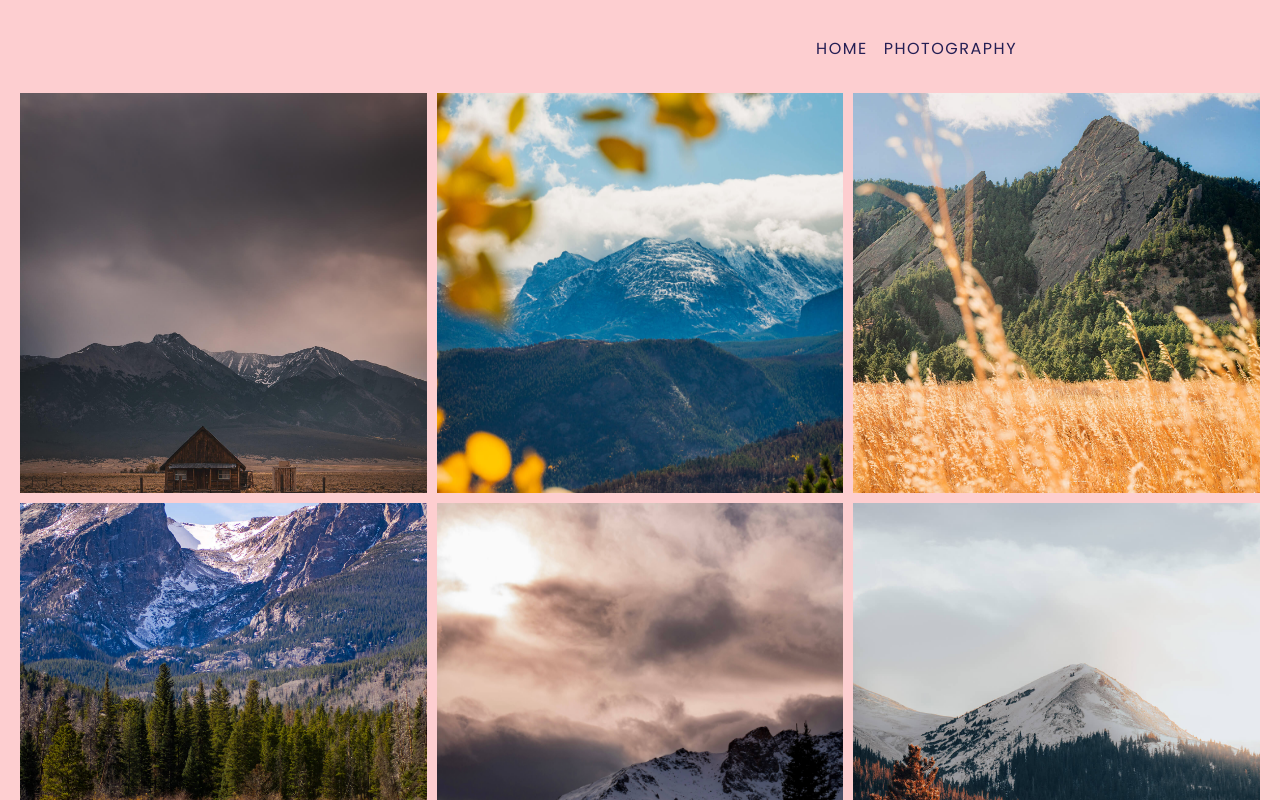
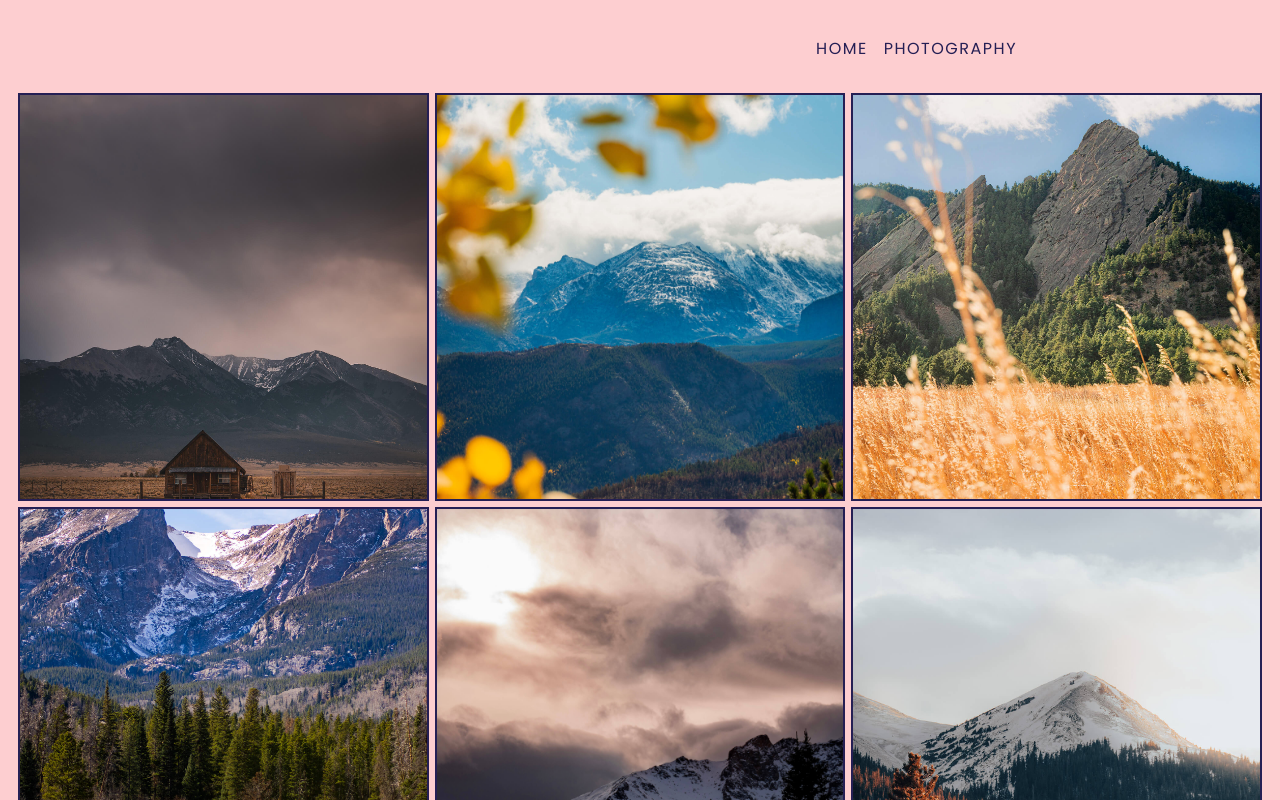
Before and after one commit to developer-gabe/nextjs-project, a Next.js app: page /photography in a window 1280 px wide. Shown: the top 800 px of the page. Built offline with nearby package versions, Linux system fonts and the light colour scheme; a small style sheet from the web is missing.

Commit message:
Keep the styles coming

```diff
--- a/components/photo-grid.jsx
+++ b/components/photo-grid.jsx
@@ -56,6 +56,7 @@ return (
 					background-size: cover;
 					background-repeat: no-repeat;
 					justify-self: center;
+					border: 2px solid #251f54;
 				}
 
 				.photo-grid__controls {
--- a/components/side-by-side-bio.jsx
+++ b/components/side-by-side-bio.jsx
@@ -69,7 +69,7 @@ const sideByBio = ({ userName, userImage, userTitle, userBio }) => {
           background-size: cover;
           background-position: center;
           height: 100%;
-					border-radius: 50px 0px 0px 50px
+					border-radius: 50px 0px 0px 50px;
         }
 
         @media (max-width: 768px) {
--- a/styles/globals.css
+++ b/styles/globals.css
@@ -27,6 +27,10 @@ body {
 .Home, .Posts, article {
 	max-width: 700px;
 	margin: auto;
+}
+
+img {
+	border: 2px solid #251f54;
 }
 
 Header {
```
